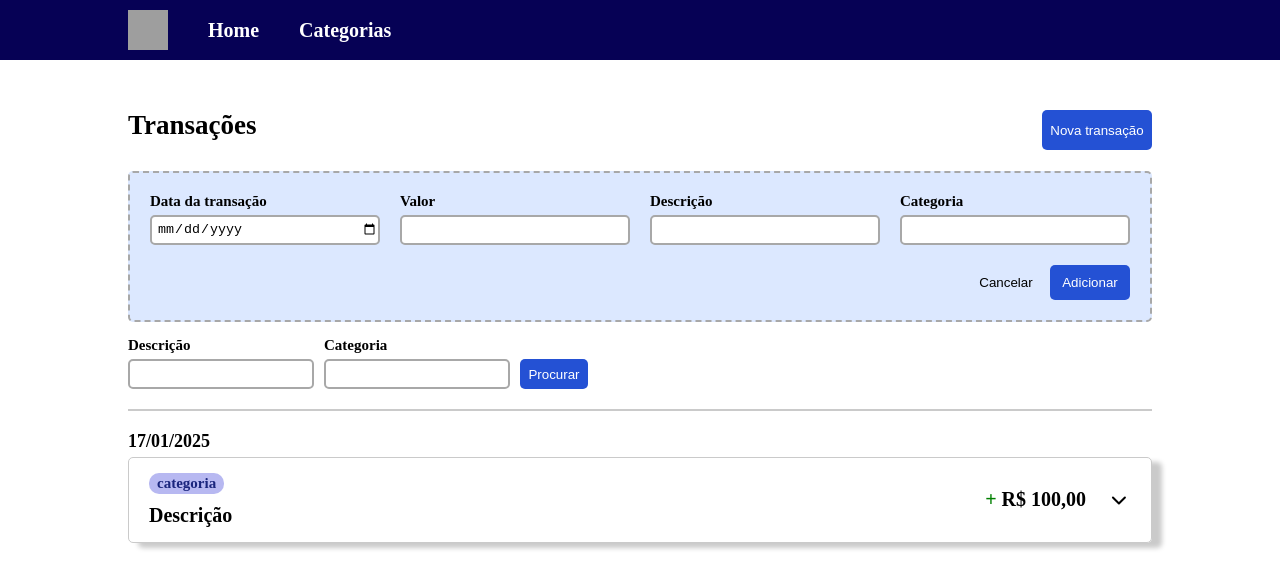
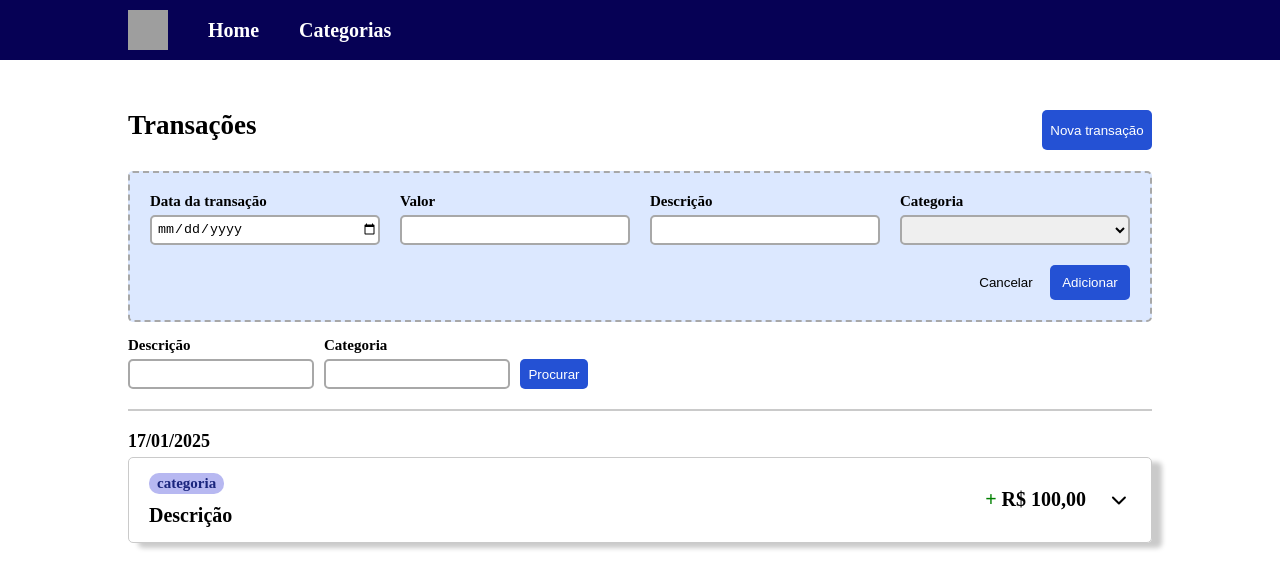
Before and after one commit to Isaluh/financas, a Nuxt app: page / in a window 1280 px wide. Both pictures are taken after a click on the button "Nova transação". Shown: the top 588 px of the page. Built offline with nearby package versions, Linux system fonts and the light colour scheme; grey boxes are pictures that could not be loaded.

Commit message:
criando select

```diff
--- a/components/NovaTransacao.vue
+++ b/components/NovaTransacao.vue
@@ -16,7 +16,12 @@
                 </div>
                 <div style="display: flex; flex-direction: column; gap: 5px;">
                     <label style="font-size: 15px; font-weight: bold;" for="descriao">Categoria</label>
-                    <input class="inputs" ref="" type="text" style="height: 30px; padding-left: 5px; border-radius: 5px; border: 2px #A8A8A8 solid; width: 230px;">
+                    <!-- <input class="inputs" ref="" type="text" style="height: 30px; padding-left: 5px; border-radius: 5px; border: 2px #A8A8A8 solid; width: 230px;"> -->
+
+                    <select name="" id="" style="height: 30px; padding-left: 5px; border-radius: 5px; border: 2px #A8A8A8 solid; width: 230px;">
+                        <option value="semCategoria" selected disabled hidden></option>
+                        <option :value="item.categoria" v-for="item in categorias">{{ item.categoria }}</option>
+                    </select>
                 </div>
             </div>
             <div style="display: flex; flex-direction: row-reverse; gap: 10px;">
@@ -28,20 +33,27 @@
 </template>
 
 <script setup lang="ts">
+    const categorias = listaCategorias();
+
     function cancelarEdicao(){
         const inputs = document.querySelectorAll<HTMLInputElement>(".inputs");
+        let categoriaSelecionada = document.querySelector("select")
         inputs.forEach(x => {
             x.value = "";
         });
+        // limpar select
+        console.log(categoriaSelecionada?.selectedIndex)
     }
 
     function adicionarTransacao(){
         const inputs = document.querySelectorAll<HTMLInputElement>(".inputs");
+        let categoriaSelecionada = document.querySelector("select")
         inputs.forEach(x => {
             console.log(x.value);
             // salvar valores
             x.value = "";
         });
+        //limpar select
     }
 </script>
 
--- a/components/Tabela.vue
+++ b/components/Tabela.vue
@@ -11,7 +11,7 @@
             </thead>
             <tbody>
                 <tr v-for="item in categorias">
-                    <td><strong>{{ item }}</strong></td>
+                    <td><strong>{{ item.categoria }}</strong></td>
                     <td style="color: blue;">Editar</td>
                     <td style="color: red;">Excluir</td>
                 </tr>
--- a/composables/listaCategorias.ts
+++ b/composables/listaCategorias.ts
@@ -1,15 +1,11 @@
 import type { interfaceCategoria } from "~/interfaces/interfaces";
 
-let categorias: interfaceCategoria[] = [];
+let categorias = new Array<interfaceCategoria>();
 
 export const listaCategorias = () =>{
     return categorias
 }
 
 export const inserirCategorias = (id : number, conteudo : string) => {
-
-    // categorias.push(id, conteudo)
-    // tentar colocar na interface
-
-    console.log(categorias.values().next().value + " - " + categorias.values())
+    categorias.push({id: id, categoria: conteudo});
 }
--- a/interfaces/interfaces.ts
+++ b/interfaces/interfaces.ts
@@ -1,4 +1,4 @@
-export interface interfaceCategoria{
+export declare interface interfaceCategoria{
     id: number,
     categoria: string,
 }
```
